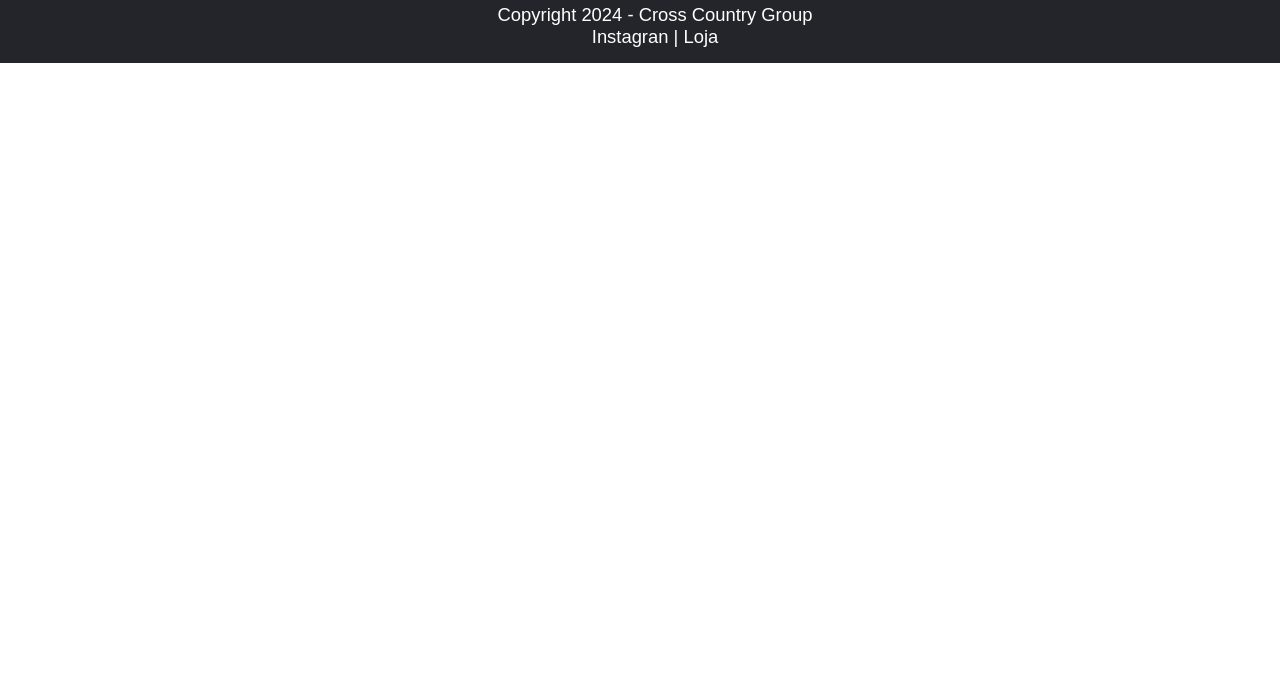
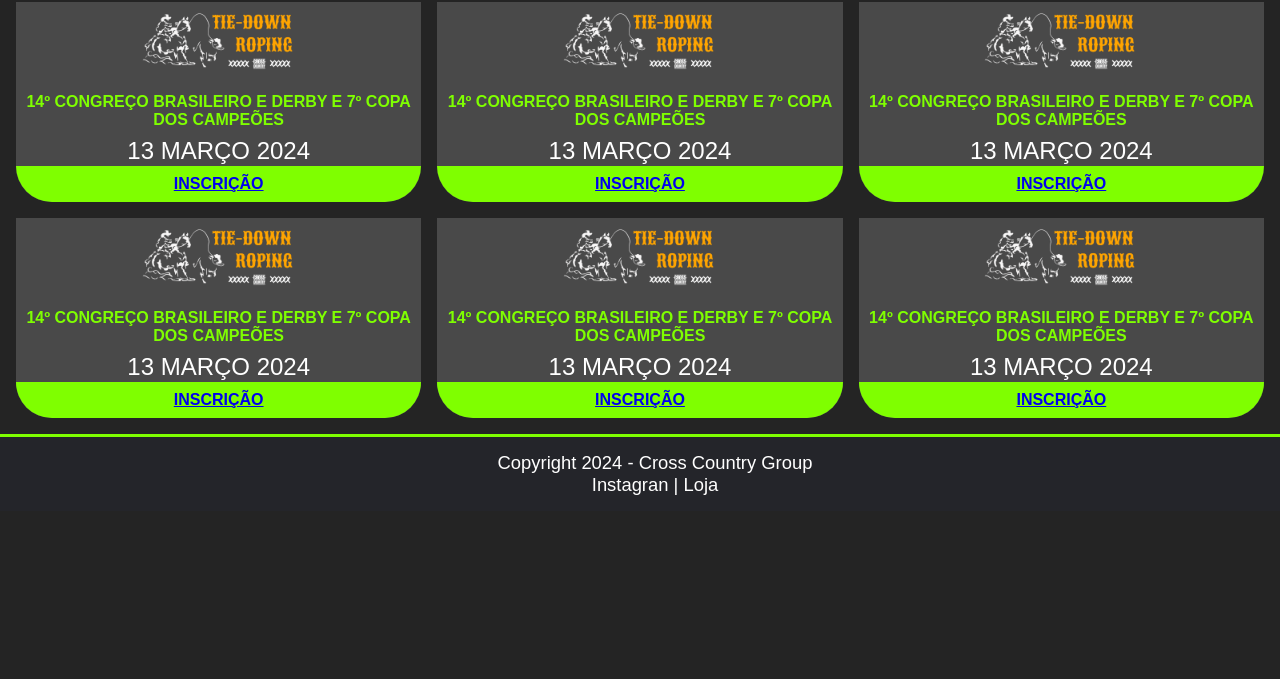
Before and after one commit to Hardilles/HG_Ropping_Card, a plain HTML site: page index.html in a window 1280 px wide. Shown: the part 121-800 px from the top of the page. Drawn offline with nearby package versions, Linux system fonts and the light colour scheme.

Commit message:
card_inicio

```diff
--- /dev/null
+++ b/assets/css/style_inicio.css
@@ -0,0 +1,87 @@
+body{
+    background-color: #242424;
+}
+
+.container{
+    margin: 1rem;
+    gap: 1rem;
+
+    display: grid;
+    grid-template-columns: 1fr 1fr 1fr; /*Grade de 3 colunas*/
+
+
+}
+
+.item{
+    display: block;
+
+    background-color: rgb(73, 73, 73);
+    border-radius: 0 0 2.2rem 2.2rem;
+    height: 200px;
+
+    text-align:center;
+    color: chartreuse;
+
+    display: flex;
+    justify-content: center;
+    flex-direction: column;
+
+    transition: all .3s ease-in-out; /*transição suave*/
+}
+
+.item:hover{
+
+    transform: scale(1.1);
+    /*transform: scale(1.1);   */
+
+}
+
+.img01{
+    width: 160px;
+
+}
+
+.text{
+    display: flex;
+    justify-content: center;
+    align-items: center;
+
+    height: 50px;
+    font-weight: bold
+
+}
+
+.date{
+    display: flex;
+    justify-content: center;
+    align-items: center;
+    height: 30px;
+    font-size: 1.5rem;
+    color: white;
+}
+
+.inscricao{
+    display: flex;
+    justify-content: center;
+    align-items: center;
+    background-color:chartreuse;
+    color: #1e1c2e;
+    border-radius: 0 0 3rem 3rem;
+    height: 36px;
+    font-weight: bold;
+    text-decoration: none;
+
+}
+
+
+@media screen and (max-width: 700px){
+    .container{
+        grid-template-columns: 1fr 1fr;
+    }
+}
+
+@media screen and (max-width: 500px){
+    .container{
+        grid-template-columns: 1fr;
+    }
+}
--- a/assets/css/style_rodape.css
+++ b/assets/css/style_rodape.css
@@ -25,3 +25,7 @@
     color: chartreuse;  /*Borda baixo*/
 
 }
+
+@media screen and (max-width: 1024px){
+
+}
--- a/index.html
+++ b/index.html
@@ -8,6 +8,7 @@
     <link rel="stylesheet" href="./assets/css/style_rodape.css">
     <link rel="stylesheet" href="https://fonts.googleapis.com/css2?family=Material+Symbols+Outlined:opsz,wght,FILL,GRAD@24,400,0,0" />
     <link rel="shortcut icon" href="assets/img/Logo.png" type="image/x-icon">
+    <link rel="stylesheet" href="./assets/css/style_inicio.css">
 
 </head>
 <body>
@@ -63,9 +64,86 @@
 
     </header>
 
-    <div class="container">
+
+    <!---------------------- MAIN ------------------------->
+
+
+    <div >
         <h1>INICIO</h1>
     </div>
+
+        <div class="container">
+
+
+              <div class="item item1">
+                    <div class="cabecalho01">
+                        <img class="img01" src="./assets/img/TIE-DOWN ROPING 1.png" alt="">
+                    </div>
+                    <div class="text">14º CONGREÇO BRASILEIRO E DERBY E 7º COPA DOS CAMPEÕES</div>
+                    <div class="date">13 MARÇO 2024</div>
+                    <div class="inscricao">
+                        <a href="./inscricao.html" >INSCRIÇÃO</a>
+                    </div>
+              </div>
+
+
+              <div class="item item2">
+                <div class="cabecalho01">
+                    <img class="img01" src="./assets/img/TIE-DOWN ROPING 1.png" alt="">
+                </div>
+                <div class="text">14º CONGREÇO BRASILEIRO E DERBY E 7º COPA DOS CAMPEÕES</div>
+                <div class="date">13 MARÇO 2024</div>
+                <div class="inscricao">
+                    <a href="./inscricao.html" >INSCRIÇÃO</a>
+                </div>
+              </div>
+
+              <div class="item item3">
+                <div class="cabecalho01">
+                    <img class="img01" src="./assets/img/TIE-DOWN ROPING 1.png" alt="">
+                </div>
+                <div class="text">14º CONGREÇO BRASILEIRO E DERBY E 7º COPA DOS CAMPEÕES</div>
+                <div class="date">13 MARÇO 2024</div>
+                <div class="inscricao">
+                    <a href="./inscricao.html" >INSCRIÇÃO</a>
+                </div>
+              </div>
+              <div class="item item4">
+                <div class="cabecalho01">
+                    <img class="img01" src="./assets/img/TIE-DOWN ROPING 1.png" alt="">
+                </div>
+                <div class="text">14º CONGREÇO BRASILEIRO E DERBY E 7º COPA DOS CAMPEÕES</div>
+                <div class="date">13 MARÇO 2024</div>
+                <div class="inscricao">
+                    <a href="./inscricao.html" >INSCRIÇÃO</a>
+                </div>
+              </div>
+              <div class="item item5">
+                <div class="cabecalho01">
+                    <img class="img01" src="./assets/img/TIE-DOWN ROPING 1.png" alt="">
+                </div>
+                <div class="text">14º CONGREÇO BRASILEIRO E DERBY E 7º COPA DOS CAMPEÕES</div>
+                <div class="date">13 MARÇO 2024</div>
+                <div class="inscricao">
+                    <a href="./inscricao.html" >INSCRIÇÃO</a>
+                </div>
+              </div>
+              <div class="item item6">
+                <div class="cabecalho01">
+                    <img class="img01" src="./assets/img/TIE-DOWN ROPING 1.png" alt="">
+                </div>
+                <div class="text">14º CONGREÇO BRASILEIRO E DERBY E 7º COPA DOS CAMPEÕES</div>
+                <div class="date">13 MARÇO 2024</div>
+                <div class="inscricao">
+                    <a href="./inscricao.html" >INSCRIÇÃO</a>
+                </div>
+              </div>
+
+        </div>
+
+
+
+    <!---------------------- MAIN ------------------------->
 
     <script src="./assets/js/menu.js"></script>
 
```
Also changed, not shown: assets/css/style_login.css (+7 -0 lines), fale_conosco.html (+9 -6 lines), assets/img/TIE-DOWN ROPING 1.png (added).
